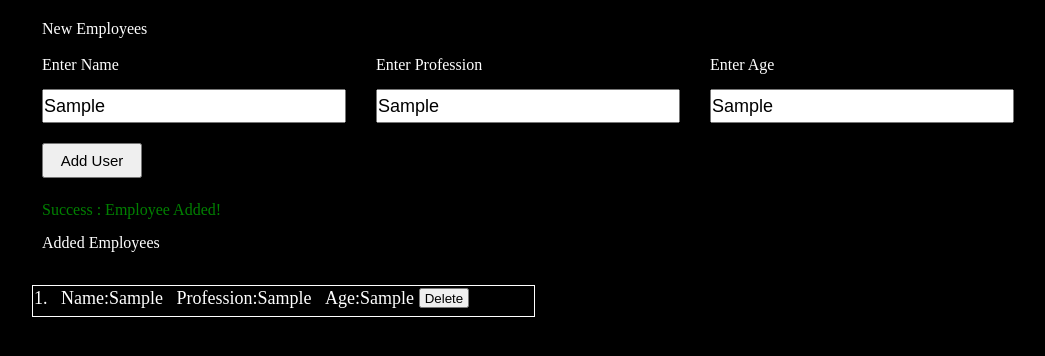
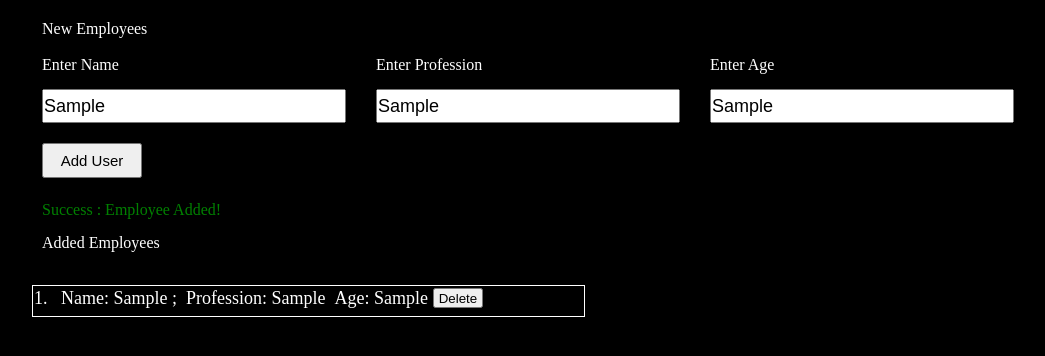
Before and after one commit to arifm09/Module-Test-Form, a plain HTML site: page index.html in a window 1280 px wide. Both pictures are taken after typing "Sample", "Sample", "Sample" into the empty fields and a click on the button "Add User". Shown: the whole page, without its empty margins (3-1048 px from the left). Drawn offline with Linux system fonts and the light colour scheme.

Commit message:
Initial commit

```diff
--- a/script.js
+++ b/script.js
@@ -32,7 +32,7 @@ addUserBtn.addEventListener("click", () =>{
         let objTag = document.createElement("div");
         objTag.id = "obj" + id;
         objTag.className = "obj";
-        objTag.innerHTML = `${id}.&nbsp;&nbsp;&nbsp;Name:${name}&nbsp;&nbsp;&nbsp;Profession:${profession}&nbsp;&nbsp;&nbsp;Age:${age}`;
+        objTag.innerHTML = `${id}. &nbsp;&nbsp;Name: ${name} ;\&nbsp;&nbsp;Profession: ${profession}&nbsp;&nbsp;Age: ${age}`;
 
         let deleteBtn = document.createElement("Button");
         deleteBtn.id = "btn" + id;
--- a/styles.css
+++ b/styles.css
@@ -48,7 +48,7 @@ input{
     margin: 15px;
     border: 1px solid white;
     height: 28px;
-    width: 500px;
+    width: 550px;
     text-align: center;
     display: flex;
     padding-left: 1px;
```
